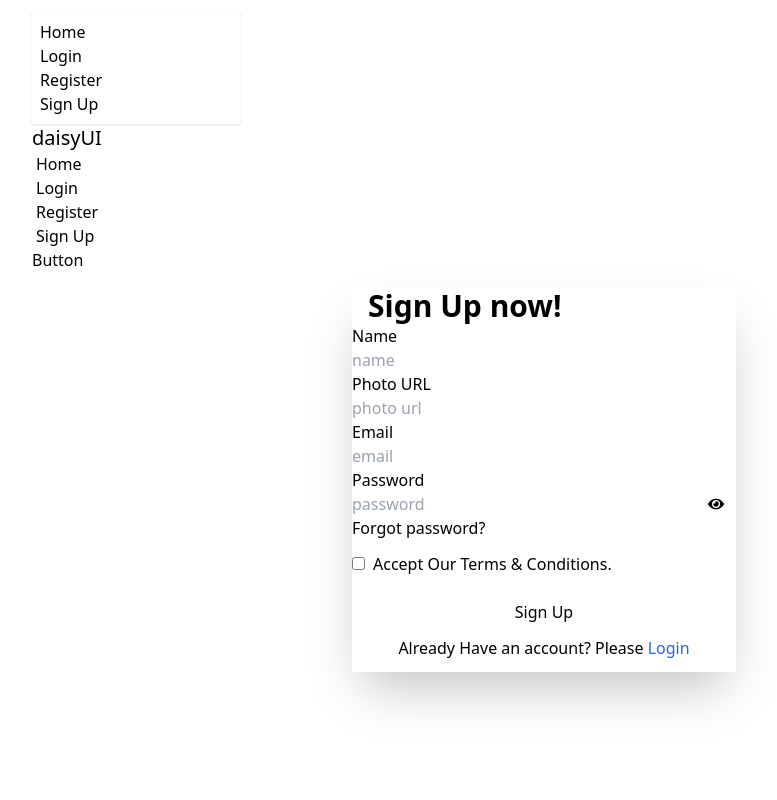
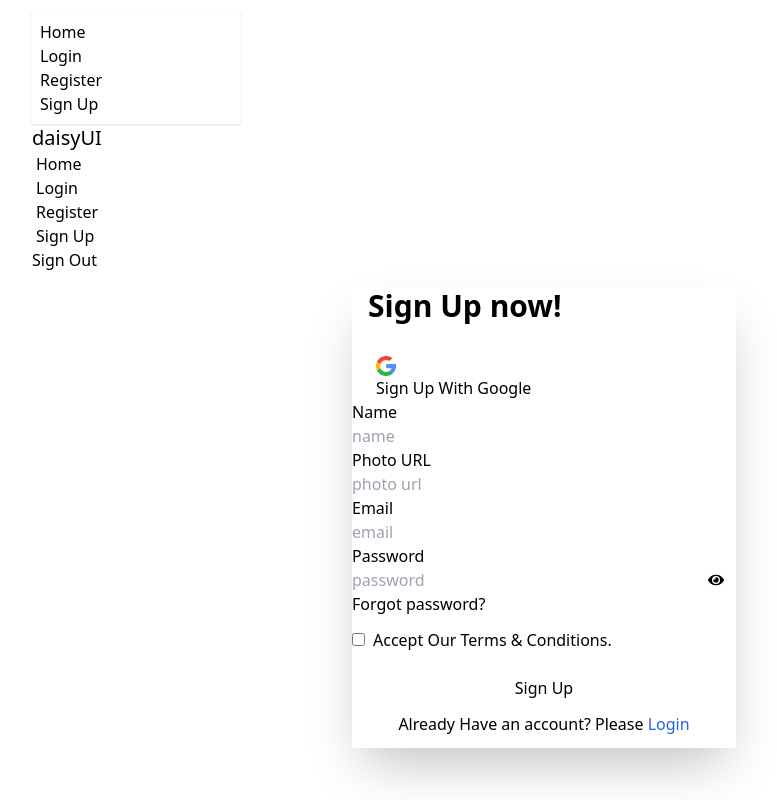
Before and after one commit to najmul19/react-authentication-updated, a React (Vite) app in the folder email-password-firebase-auth/: page /signUp in a window 1280 px wide. Shown: the whole page, without its empty margins (96-873 px from the left). Built offline with nearby package versions, Linux system fonts and the light colour scheme.

Commit message:
complete google sign in implemantation and sign out as well

```diff
--- a/email-password-firebase-auth/src/Home/Home.jsx
+++ b/email-password-firebase-auth/src/Home/Home.jsx
@@ -1,11 +1,26 @@
-
-
 const Home = () => {
-    return (
-        <div>
-            <h2>Home</h2>
+  return (
+    <div
+      className="hero min-h-screen"
+      style={{
+        backgroundImage:
+          "url(https://img.daisyui.com/images/stock/photo-1507358522600-9f71e620c44e.webp)",
+      }}
+    >
+      <div className="hero-overlay bg-opacity-60"></div>
+      <div className="hero-content text-neutral-content text-center">
+        <div className="max-w-md">
+          <h1 className="mb-5 text-5xl font-bold">Hello there</h1>
+          <p className="mb-5">
+            Provident cupiditate voluptatem et in. Quaerat fugiat ut assumenda
+            excepturi exercitationem quasi. In deleniti eaque aut repudiandae et
+            a id nisi.
+          </p>
+          <button className="btn btn-primary">Get Started</button>
         </div>
-    );
+      </div>
+    </div>
+  );
 };
 
 export default Home;
--- a/email-password-firebase-auth/src/componets/Header/Header.jsx
+++ b/email-password-firebase-auth/src/componets/Header/Header.jsx
@@ -1,4 +1,6 @@
-import { NavLink } from "react-router-dom";
+import { signOut } from "firebase/auth";
+import { NavLink, useNavigate } from "react-router-dom";
+import { auth } from "../../firebase.init";
 
 const Header = () => {
   const links = <>
@@ -7,6 +9,18 @@ const Header = () => {
       <li><NavLink to='/register'>Register</NavLink></li>
       <li><NavLink to='/signUp'>Sign Up</NavLink></li>
     </>
+    const navigate = useNavigate();
+    const handleSignOut =()=>{
+      signOut(auth)
+      .then(()=>{
+        console.log(" Sign out succesfull")
+        navigate('/signUp')
+      })
+      .catch((e)=>{
+        console.log("Error to sign out",e.message)
+
+      })
+    }
 
   return (
     <div className="navbar bg-base-100">
@@ -45,7 +59,7 @@ const Header = () => {
         </ul>
       </div>
       <div className="navbar-end">
-        <a className="btn">Button</a>
+        <button onClick={handleSignOut} className="btn btn-accent text-black">Sign Out</button>
       </div>
     </div>
   );
--- a/email-password-firebase-auth/src/componets/SignUp/SignUp.jsx
+++ b/email-password-firebase-auth/src/componets/SignUp/SignUp.jsx
@@ -1,13 +1,15 @@
 import {
   createUserWithEmailAndPassword,
+  GoogleAuthProvider,
   sendEmailVerification,
+  signInWithPopup,
   updateProfile,
 } from "firebase/auth";
 import { auth } from "../../firebase.init";
 import { useState } from "react";
 import { FaEye, FaEyeSlash } from "react-icons/fa";
-import { Link } from "react-router-dom";
-
+import { Link, useNavigate } from "react-router-dom";
+import googlIcon from '../../assets/images/google.png'
 const SignUp = () => {
   const [error, setError] = useState("");
   const [success, setSuccess] = useState(false);
@@ -17,6 +19,11 @@ const SignUp = () => {
   // const p = 'nj';
   // console.log(patern.test(p));
 
+
+//   google sign up
+
+ const googleProvider= new GoogleAuthProvider();
+const navigate = useNavigate();
   const handleSignUp = (e) => {
     e.preventDefault();
     const email = e.target.email.value;
@@ -69,6 +76,7 @@ const SignUp = () => {
             console.log('user profile update',e.message)
         }))
 
+
       })
       .catch((error) => {
         console.log("ERROR", error.message);
@@ -76,9 +84,25 @@ const SignUp = () => {
         setSuccess(false);
       });
   };
+
+  const handleGoogleSignUp=()=>{
+    setSuccess(false);
+    setError("");
+    signInWithPopup(auth, googleProvider)
+
+    .then(res=>{
+        setSuccess(true)
+        navigate('/');
+    })
+    .catch(e=>{
+        setError(e.message);
+    })
+
+  }
   return (
     <div className="card bg-base-200 mx-auto w-full max-w-sm shrink-0 shadow-2xl">
       <h3 className="text-3xl ml-4  mt-4 font-bold">Sign Up now!</h3>
+      <button onClick={handleGoogleSignUp} className="btn btn-sm mx-6 mt-8"> <img className="w-5" src={googlIcon} alt="" /> Sign Up With Google</button>
       <form onSubmit={handleSignUp} className="card-body">
         <div className="form-control">
           <label className="label">
```
Also changed, not shown: email-password-firebase-auth/src/assets/images/google.png (added).
